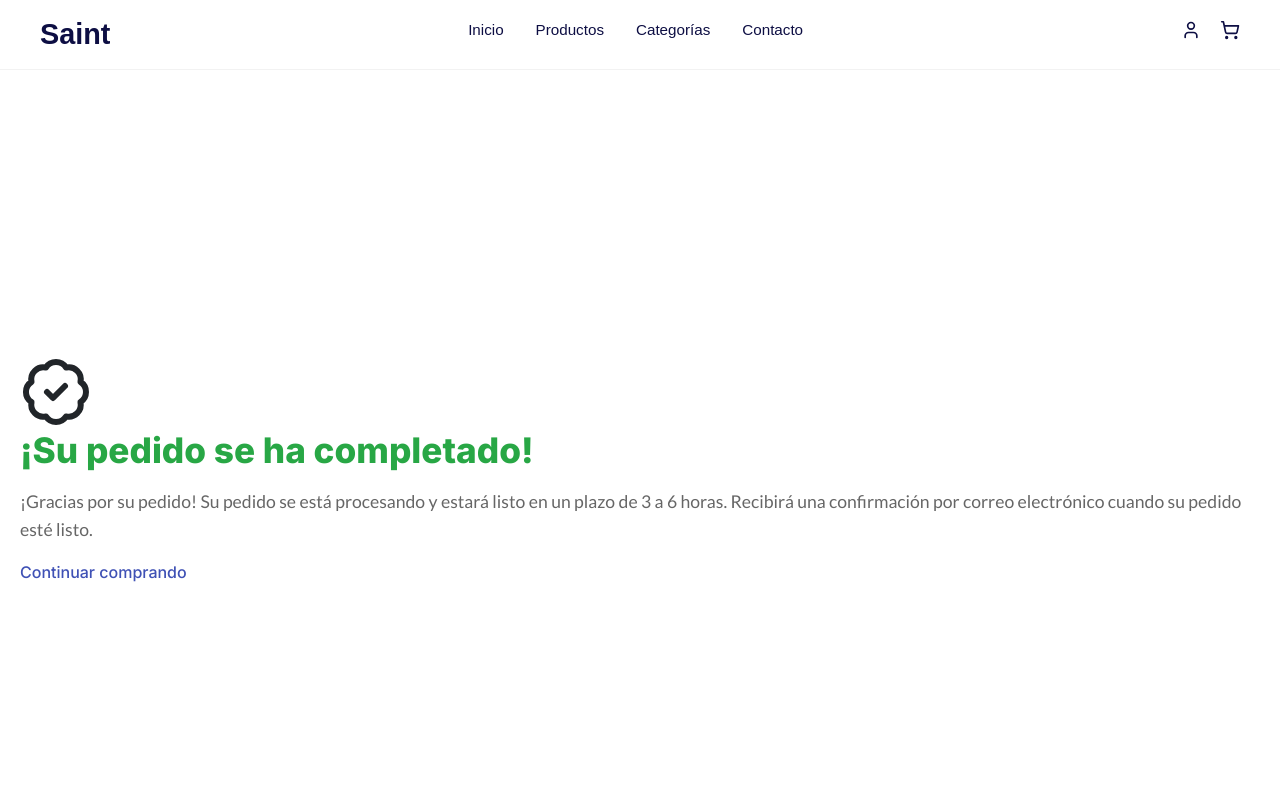
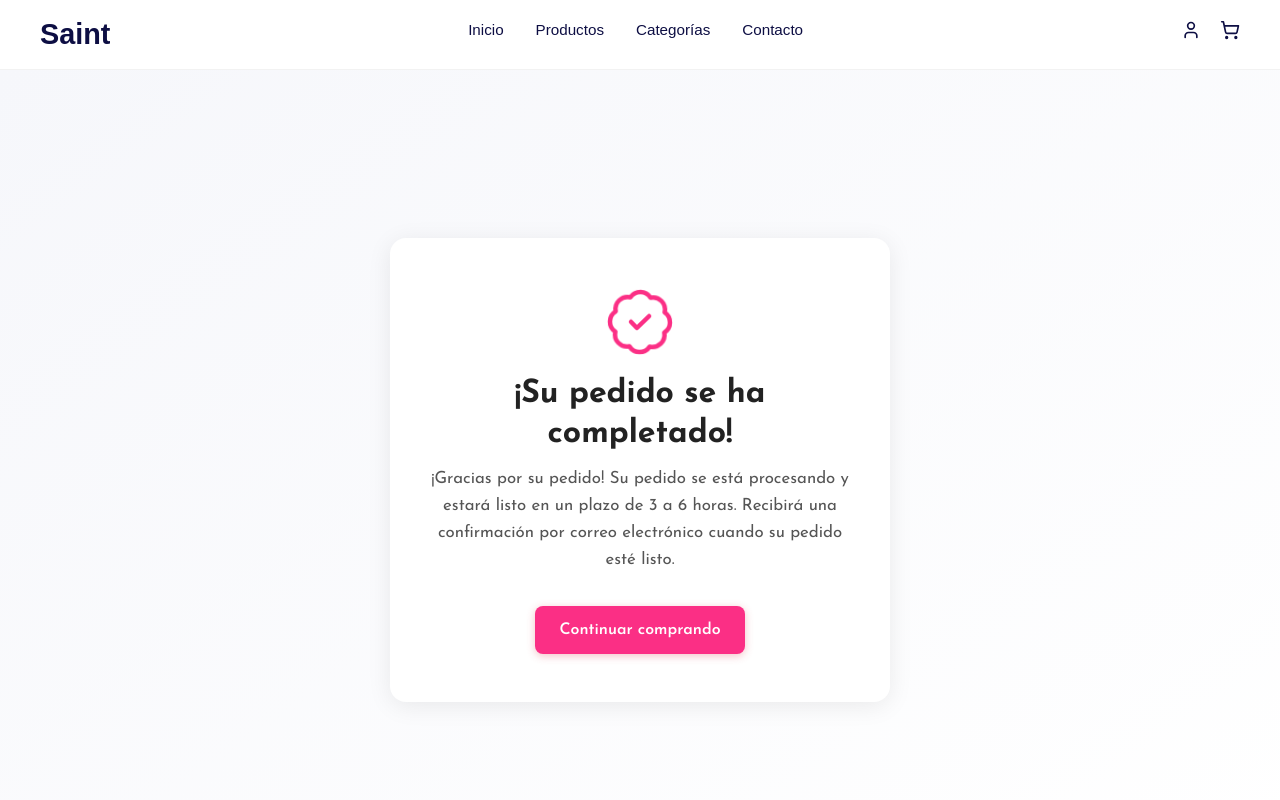
Before and after one commit to ErikSantiago-G/FrontSaintEssence, a React (Vite) app: page /checkout/success in a window 1280 px wide. Shown: the top 800 px of the page. Built offline with nearby package versions, Linux system fonts and the light colour scheme.

Commit message:
Fixed checkout success

```diff
--- a/src/pages/CheckoutSuccess/CheckoutSuccess.scss
+++ b/src/pages/CheckoutSuccess/CheckoutSuccess.scss
@@ -1,29 +1,110 @@
+@use "@/styles/utils" as *;
+
 .checkout-success {
   min-height: 100vh;
   display: flex;
   align-items: center;
   justify-content: center;
-  padding: 20px;
+  padding: 2rem;
+  background: linear-gradient(145deg, #f6f7fb 0%, #ffffff 100%);
+  font-family: $font-tertiary;
+  animation: fadeIn 0.6s ease-in-out;
 
-  &__container {
+  &__card {
+    background: #fff;
+    border-radius: 16px;
+    box-shadow: 0 4px 24px rgba(0, 0, 0, 0.08);
+    padding: 3rem 2.5rem;
+    text-align: center;
+    font-family: $font-tertiary;
     max-width: 500px;
     width: 100%;
-    padding: 40px;
-    background: #f8f9fa;
-    border-radius: 8px;
-    text-align: center;
-    border: 2px solid #28a745;
+    transition: all 0.3s ease-in-out;
+
+    &:hover {
+      transform: translateY(-3px);
+      box-shadow: 0 6px 28px rgba(0, 0, 0, 0.12);
+    }
+  }
+
+  &__icon {
+    color: #fb2f85;
+    display: flex;
+    justify-content: center;
+    align-items: center;
+    margin-bottom: 1rem;
+    animation: popIn 0.4s ease-in-out;
+
+    svg {
+      stroke-width: 1.5;
+      animation: shake 1.5s infinite ease-in-out;
+    }
   }
 
   &__title {
-    font-size: 2.2rem;
-    margin-bottom: 1rem;
-    color: #28a745;
+    font-size: 2rem;
+    font-weight: 700;
+    color: #222;
+    margin-bottom: 0.75rem;
+    font-family: $font-tertiary;
   }
 
   &__description {
-    font-size: 1.1rem;
-    color: #666;
+    font-size: 1.05rem;
+    color: #555;
     line-height: 1.6;
+    font-family: $font-tertiary;
+    margin-bottom: 2rem;
+  }
+
+  &__button {
+    display: inline-block;
+    background-color: #fb2f85;
+    color: #fff;
+    text-decoration: none;
+    padding: 0.75rem 1.5rem;
+    border-radius: 8px;
+    font-weight: 600;
+    font-size: 1rem;
+    transition: all 0.25s ease-in-out;
+    box-shadow: 0 2px 8px rgba(220, 53, 69, 0.3);
+
+    &:hover {
+      background-color: #fe5f9d;
+      box-shadow: 0 4px 12px rgba(220, 53, 69, 0.4);
+      transform: scale(1.03);
+    }
   }
 }
+
+/* Animaciones suaves */
+@keyframes fadeIn {
+  from {
+    opacity: 0;
+    transform: translateY(10px);
+  }
+  to {
+    opacity: 1;
+    transform: translateY(0);
+  }
+}
+
+@keyframes popIn {
+  from {
+    transform: scale(0.8);
+    opacity: 0;
+  }
+  to {
+    transform: scale(1);
+    opacity: 1;
+  }
+}
+
+@keyframes shake {
+  0%, 100% {
+    transform: rotate(0deg);
+  }
+  50% {
+    transform: rotate(2deg);
+  }
+}
```
